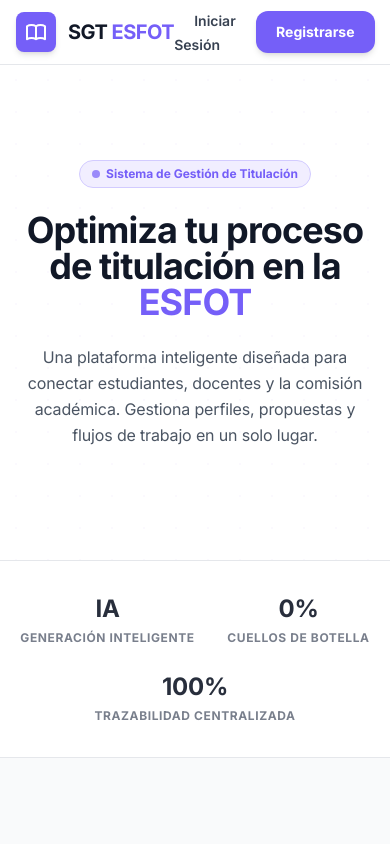
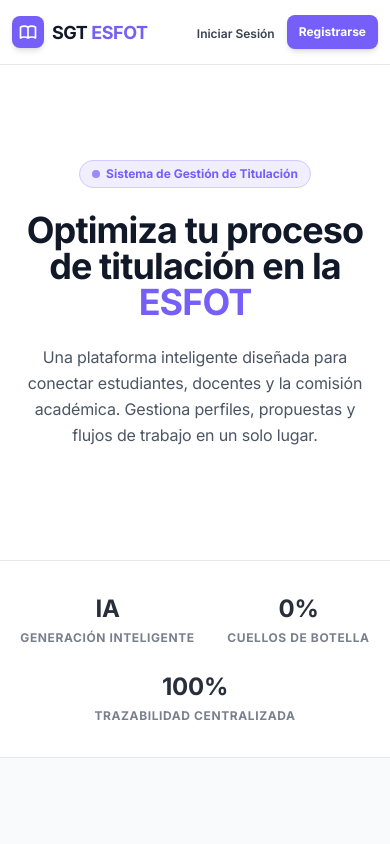
Before and after one commit to michael-epn/proyecto-tesis, a React (Vite) app in the folder frontend/: page / in a window 390 px wide. Shown: the top 844 px of the page. Built offline with nearby package versions, Linux system fonts and the light colour scheme; no server answers.

Commit message:
cambios en el landing

```diff
--- a/frontend/src/partials/Landing/CTA.jsx
+++ b/frontend/src/partials/Landing/CTA.jsx
@@ -7,7 +7,6 @@ function CTA() {
     const { isAuthenticated, rol } = useAuthStore();
 
     const handleAccess = () => {
-        // LÓGICA CORREGIDA: Redirección dinámica interpolada compatible con todos los roles (estudiante, docente, comision)
         if (isAuthenticated && rol) {
             navigate(`/${rol}`);
         } else {
@@ -17,7 +16,6 @@ function CTA() {
 
     return (
         <section className="py-24 bg-slate-900 text-center px-4 relative overflow-hidden border-t border-slate-800">
-            {/* Efecto de resplandor esférico suave adaptado a la paleta violeta */}
             <div className="absolute top-0 left-1/2 -translate-x-1/2 w-96 h-96 bg-violet-500/10 rounded-full filter blur-3xl pointer-events-none"></div>
 
             <div className="max-w-4xl mx-auto relative z-10 space-y-6">
--- a/frontend/src/partials/Landing/Features.jsx
+++ b/frontend/src/partials/Landing/Features.jsx
@@ -4,7 +4,6 @@ function Features() {
   return (
     <div id="solucion" className="bg-slate-50 dark:bg-slate-900/50">
 
-      {/* Banner de Métricas */}
       <div className="border-t border-b border-slate-200 dark:border-slate-800 bg-white dark:bg-slate-900 py-8">
         <div className="max-w-7xl mx-auto px-4 sm:px-6 lg:px-8">
           <div className="flex flex-wrap justify-around items-center text-center gap-6 opacity-90">
@@ -26,7 +25,6 @@ function Features() {
         </div>
       </div>
 
-      {/* Sección: Identificando Cuellos de Botella */}
       <section className="py-24 overflow-hidden">
         <div className="max-w-7xl mx-auto px-4 sm:px-6 lg:px-8">
           <div className="lg:flex lg:items-center lg:gap-16">
@@ -79,7 +77,6 @@ function Features() {
         </div>
       </section>
 
-      {/* Grid: Transformación Digital */}
       <section className="py-24 border-t border-slate-200 dark:border-slate-800">
         <div className="max-w-7xl mx-auto px-4 sm:px-6 lg:px-8">
           <div className="text-center mb-16">
@@ -88,7 +85,6 @@ function Features() {
           </div>
 
           <div className="grid grid-cols-1 md:grid-cols-3 gap-8">
-            {/* Tarjeta 1 - Orientación (Acento Violeta) */}
             <div className="bg-white dark:bg-slate-900 rounded-2xl p-8 border border-slate-200 dark:border-slate-700 shadow-sm hover:shadow-xl transition-shadow relative overflow-hidden group">
               <div className="absolute top-0 right-0 w-32 h-32 bg-violet-50 dark:bg-slate-800 rounded-bl-full -mr-8 -mt-8 opacity-100 group-hover:scale-110 transition-transform"></div>
               <div className="w-12 h-12 bg-violet-50 dark:bg-slate-800 text-violet-600 dark:text-violet-400 rounded-xl flex items-center justify-center mb-6 border border-violet-100 dark:border-slate-700 relative z-10">
@@ -98,7 +94,6 @@ function Features() {
               <p className="text-slate-500 dark:text-slate-400 text-sm leading-relaxed mb-6 relative z-10">Mitiga la desmotivación encontrando áreas de conocimiento afines a tu experiencia previa y rendimiento.</p>
             </div>
 
-            {/* Tarjeta 2 - Balance (Acento Índigo/Azul para variar ligeramente dentro de la misma paleta fría) */}
             <div className="bg-white dark:bg-slate-900 rounded-2xl p-8 border border-slate-200 dark:border-slate-700 shadow-sm hover:shadow-xl transition-shadow relative overflow-hidden group">
               <div className="absolute top-0 right-0 w-32 h-32 bg-indigo-50 dark:bg-slate-800 rounded-bl-full -mr-8 -mt-8 opacity-100 group-hover:scale-110 transition-transform"></div>
               <div className="w-12 h-12 bg-indigo-50 dark:bg-slate-800 text-indigo-600 dark:text-indigo-400 rounded-xl flex items-center justify-center mb-6 border border-indigo-100 dark:border-slate-700 relative z-10">
@@ -108,7 +103,6 @@ function Features() {
               <p className="text-slate-500 dark:text-slate-400 text-sm leading-relaxed mb-6 relative z-10">Equilibrio efectivo en la carga docente, asignando tutores cuyas especialidades coincidan con los temas.</p>
             </div>
 
-            {/* Tarjeta 3 - Eficiencia (Acento Pizarra/Gris) */}
             <div className="bg-white dark:bg-slate-900 rounded-2xl p-8 border border-slate-200 dark:border-slate-700 shadow-sm hover:shadow-xl transition-shadow relative overflow-hidden group">
               <div className="absolute top-0 right-0 w-32 h-32 bg-slate-100 dark:bg-slate-800 rounded-bl-full -mr-8 -mt-8 opacity-100 group-hover:scale-110 transition-transform"></div>
               <div className="w-12 h-12 bg-slate-100 dark:bg-slate-800 text-slate-600 dark:text-slate-300 rounded-xl flex items-center justify-center mb-6 border border-slate-200 dark:border-slate-700 relative z-10">
--- a/frontend/src/partials/Landing/Header.jsx
+++ b/frontend/src/partials/Landing/Header.jsx
@@ -4,40 +4,31 @@ import { useAuthStore } from '../../store/authStore';
 
 function Header() {
   const { isAuthenticated, user, rol } = useAuthStore();
-
-  // LÓGICA CORREGIDA: Usamos template literals para que funcione con los 3 roles (estudiante, docente, comision)
   const dashboardRoute = rol ? `/${rol}` : '/';
-
-  // Ruta dinámica para el perfil, basándonos en App.jsx (ej: /estudiante/perfil)
   const profileRoute = rol ? `/${rol}/perfil` : '/';
-
-  // Obtenemos las iniciales del usuario para el avatar
   const iniciales = user ? `${user.nombre?.charAt(0) || ''}${user.apellido?.charAt(0) || ''}`.toUpperCase() : 'UI';
 
   return (
     <header className="fixed w-full z-50 bg-white dark:bg-slate-900 backdrop-blur-md border-b border-slate-200 dark:border-slate-700 transition-all duration-300">
-      <div className="max-w-7xl mx-auto px-4 sm:px-6 lg:px-8">
+      <div className="max-w-7xl mx-auto px-3 sm:px-6 lg:px-8">
         <div className="flex justify-between items-center h-16 md:h-20">
 
-          {/* Logo / Título con Identidad EPN / ESFOT */}
-          <div className="flex-shrink-0 flex items-center gap-3">
-            <Link to="/" className="flex items-center gap-3">
-              <div className="w-10 h-10 bg-violet-600 rounded-lg flex items-center justify-center shadow-md">
-                <svg className="w-6 h-6 text-white" fill="none" stroke="currentColor" viewBox="0 0 24 24">
+          <div className="flex-shrink-0 flex items-center">
+            <Link to="/" className="flex items-center gap-2 sm:gap-3">
+              <div className="w-8 h-8 sm:w-10 sm:h-10 bg-violet-600 rounded-lg flex items-center justify-center shadow-md">
+                <svg className="w-5 h-5 sm:w-6 sm:h-6 text-white" fill="none" stroke="currentColor" viewBox="0 0 24 24">
                   <path strokeLinecap="round" strokeLinejoin="round" strokeWidth="2" d="M12 6.253v13m0-13C10.832 5.477 9.246 5 7.5 5S4.168 5.477 3 6.253v13C4.168 18.477 5.754 18 7.5 18s3.332.477 4.5 1.253m0-13C13.168 5.477 14.754 5 16.5 5c1.747 0 3.332.477 4.5 1.253v13C19.832 18.477 18.247 18 16.5 18c-1.746 0-3.332.477-4.5 1.253"></path>
                 </svg>
               </div>
-              <span className="font-extrabold text-xl text-slate-900 dark:text-white tracking-tight">
+              <span className="font-extrabold text-lg sm:text-xl text-slate-900 dark:text-white tracking-tight">
                 SGT <span className="text-violet-600 dark:text-violet-400">ESFOT</span>
               </span>
             </Link>
           </div>
 
-          {/* Navegación Derecha */}
-          <nav className="flex items-center gap-4">
+          <nav className="flex items-center">
             {isAuthenticated ? (
-              <div className="flex items-center gap-4">
-                {/* Botón hacia el Dashboard principal */}
+              <div className="flex items-center gap-3 sm:gap-4">
                 <Link
                   to={dashboardRoute}
                   className="hidden md:inline-flex items-center justify-center text-sm font-bold bg-slate-100 dark:bg-slate-800 text-slate-700 dark:text-slate-200 hover:bg-slate-200 dark:hover:bg-slate-700 px-4 py-2 rounded-xl transition-colors"
@@ -45,22 +36,25 @@ function Header() {
                   Mi Dashboard
                 </Link>
 
-                {/* ENLACE AL PERFIL: Envolvemos el avatar en un Link */}
                 <Link to={profileRoute} title="Ver mi perfil">
-                  <div className="h-10 w-10 rounded-full bg-violet-50 dark:bg-slate-800 border border-violet-200 dark:border-slate-700 flex items-center justify-center text-violet-600 dark:text-violet-400 font-bold text-sm cursor-pointer hover:ring-2 ring-violet-600/50 ring-offset-2 dark:ring-offset-slate-900 transition-all">
+                  <div className="h-9 w-9 sm:h-10 sm:w-10 rounded-full bg-violet-50 dark:bg-slate-800 border border-violet-200 dark:border-slate-700 flex items-center justify-center text-violet-600 dark:text-violet-400 font-bold text-sm cursor-pointer hover:ring-2 ring-violet-600/50 ring-offset-2 dark:ring-offset-slate-900 transition-all">
                     {iniciales}
                   </div>
                 </Link>
               </div>
             ) : (
-              <ul className="flex items-center gap-4">
+              <ul className="flex items-center gap-1 sm:gap-4">
                 <li>
-                  <Link to="/auth/login" className="text-slate-700 dark:text-slate-300 px-5 py-2.5 hover:text-violet-600 dark:hover:text-violet-400 transition duration-150 font-semibold text-sm">
+                  <Link to="/auth/login"
+                    className="text-slate-700 dark:text-slate-300 px-2 sm:px-5 py-2 hover:text-violet-600 dark:hover:text-violet-400 transition duration-150 font-semibold text-xs sm:text-sm whitespace-nowrap"
+                  >
                     Iniciar Sesión
                   </Link>
                 </li>
                 <li>
-                  <Link to="/auth/registro" className="text-sm font-bold inline-flex items-center justify-center bg-violet-600 text-white hover:bg-violet-700 px-5 py-2.5 rounded-xl shadow-md hover:shadow-lg transition-all">
+                  <Link to="/auth/registro"
+                    className="text-xs sm:text-sm font-bold inline-flex items-center justify-center bg-violet-600 text-white hover:bg-violet-700 px-3 sm:px-5 py-2 sm:py-2.5 rounded-lg sm:rounded-xl shadow-md hover:shadow-lg transition-all whitespace-nowrap"
+                  >
                     Registrarse
                   </Link>
                 </li>
--- a/frontend/src/partials/Landing/Steps.jsx
+++ b/frontend/src/partials/Landing/Steps.jsx
@@ -3,7 +3,6 @@ import React from "react";
 function Steps() {
     return (
         <section className="py-24 bg-white dark:bg-slate-900 relative overflow-hidden transition-colors duration-300">
-            {/* Círculos ambientales con blur de fondo adaptados a la nueva paleta violeta/índigo */}
             <div className="absolute top-0 right-0 w-96 h-96 bg-violet-600/10 dark:bg-violet-900/20 rounded-full mix-blend-multiply filter blur-[128px] animate-pulse"></div>
             <div className="absolute bottom-0 left-0 w-96 h-96 bg-indigo-600/10 dark:bg-indigo-900/20 rounded-full mix-blend-multiply filter blur-[128px] animate-pulse [animation-delay:2000ms]"></div>
 
@@ -19,10 +18,8 @@ function Steps() {
                 </div>
 
                 <div className="grid grid-cols-1 md:grid-cols-4 gap-8 relative">
-                    {/* Línea conectora horizontal adaptada (visible solo en escritorio) */}
                     <div className="hidden md:block absolute top-12 left-0 w-full h-0.5 bg-slate-200 dark:bg-slate-800 -z-10 transition-colors duration-300"></div>
 
-                    {/* Paso 1 */}
                     <div className="bg-white dark:bg-slate-800/50 backdrop-blur-sm p-6 rounded-2xl border border-slate-200 dark:border-slate-700 hover:border-violet-500/50 dark:hover:border-violet-500/50 transition-all duration-300 group shadow-sm hover:shadow-md">
                         <div className="w-12 h-12 bg-violet-50 dark:bg-slate-900 text-violet-600 dark:text-violet-400 border border-violet-100 dark:border-slate-700 rounded-xl flex items-center justify-center font-bold mb-6 group-hover:bg-violet-600 group-hover:text-white group-hover:border-violet-600 transition-colors duration-300">
                             1
@@ -36,7 +33,6 @@ function Steps() {
                         </p>
                     </div>
 
-                    {/* Paso 2 */}
                     <div className="bg-white dark:bg-slate-800/50 backdrop-blur-sm p-6 rounded-2xl border border-slate-200 dark:border-slate-700 hover:border-violet-500/50 dark:hover:border-violet-500/50 transition-all duration-300 group shadow-sm hover:shadow-md">
                         <div className="w-12 h-12 bg-violet-50 dark:bg-slate-900 text-violet-600 dark:text-violet-400 border border-violet-100 dark:border-slate-700 rounded-xl flex items-center justify-center font-bold mb-6 group-hover:bg-violet-600 group-hover:text-white group-hover:border-violet-600 transition-colors duration-300">
                             2
@@ -50,7 +46,6 @@ function Steps() {
                         </p>
                     </div>
 
-                    {/* Paso 3 */}
                     <div className="bg-white dark:bg-slate-800/50 backdrop-blur-sm p-6 rounded-2xl border border-slate-200 dark:border-slate-700 hover:border-violet-500/50 dark:hover:border-violet-500/50 transition-all duration-300 group shadow-sm hover:shadow-md">
                         <div className="w-12 h-12 bg-violet-50 dark:bg-slate-900 text-violet-600 dark:text-violet-400 border border-violet-100 dark:border-slate-700 rounded-xl flex items-center justify-center font-bold mb-6 group-hover:bg-violet-600 group-hover:text-white group-hover:border-violet-600 transition-colors duration-300">
                             3
@@ -64,7 +59,6 @@ function Steps() {
                         </p>
                     </div>
 
-                    {/* Paso 4 */}
                     <div className="bg-white dark:bg-slate-800/50 backdrop-blur-sm p-6 rounded-2xl border border-slate-200 dark:border-slate-700 hover:border-violet-500/50 dark:hover:border-violet-500/50 transition-all duration-300 group shadow-sm hover:shadow-md">
                         <div className="w-12 h-12 bg-violet-50 dark:bg-slate-900 text-violet-600 dark:text-violet-400 border border-violet-100 dark:border-slate-700 rounded-xl flex items-center justify-center font-bold mb-6 group-hover:bg-violet-600 group-hover:text-white group-hover:border-violet-600 transition-colors duration-300">
                             4
```
Also changed, not shown: frontend/src/partials/Landing/Hero.jsx (+2 -6 lines).
